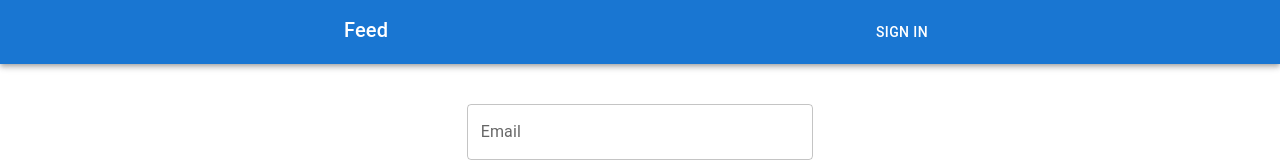
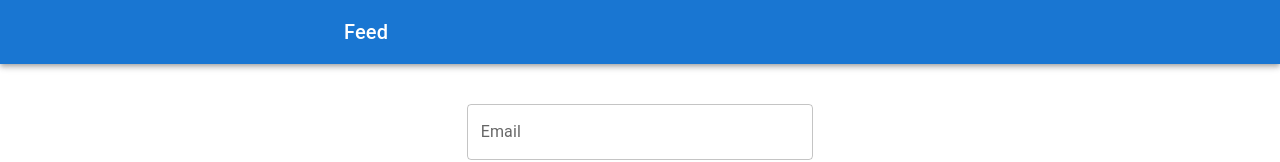
Before and after one commit to nadlambino/snapify, a React (Vite) app in the folder client/: page /auth in a window 1280 px wide. Shown: the top 162 px of the page. Built offline with nearby package versions, Linux system fonts and the light colour scheme.

Commit message:
Refactor header to remove sign in from auth page

```diff
--- a/client/src/components/Header.tsx
+++ b/client/src/components/Header.tsx
@@ -30,19 +30,11 @@ export default function Header() {
                       </Link>
                     </Grid>
                     {
-                      isAuthenticated() ?
+                      isAuthenticated() &&
                       <Grid item>
                         <Button color="inherit" onClick={handleSignOut}>
                           Sign Out
                         </Button>
-                      </Grid>
-                      :
-                      <Grid item>
-                        <Link to="/auth" className='btn-link'>
-                          <Button color="inherit">
-                            Sign In
-                          </Button>
-                        </Link>
                       </Grid>
                     }
                   </Grid>
```
